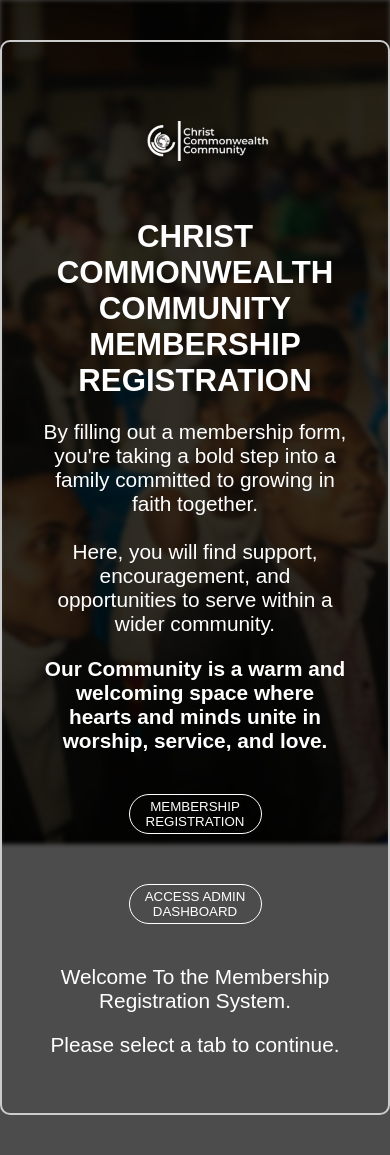
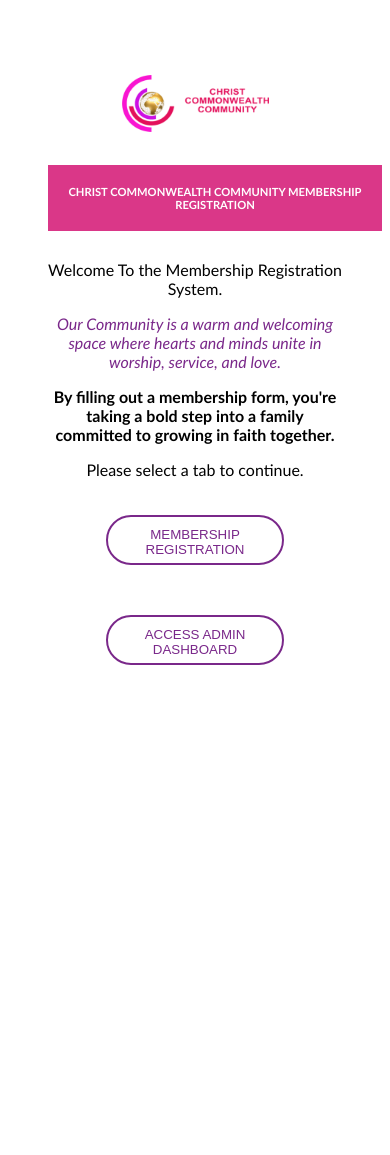
Before and after one commit to NanaAkua-Gayles/cc_database_system, a PHP site: page / in a window 390 px wide. After the commit the page ends 665 px from the top, so only its background shows below. Run offline with PHP 8.4, Linux system fonts and the light colour scheme.

Commit message:
"adjusted some files for a responsive design"

```diff
--- a/index.html
+++ b/index.html
@@ -3,22 +3,25 @@
 <head>
     <meta charset="UTF-8">
     <meta name="viewport" content="width=device-width, initial-scale=1.0">
-    <title>Christ Commonwealth Membership Registration</title>
+    <title>Christ Commonwealth Community Membership Registration</title>
     <link rel="stylesheet" href="style.css">
 </head>
 <body>
-    <div  class="bdBg"></div>
-    <div class="body-foreground">
     <div class="mrC">
-        <img src="cc-logo.PNG" class="whiteLogo">
+        <img src="coloredLogo.PNG" class="indexLogo">
     <h1 class="ih1">CHRIST COMMONWEALTH COMMUNITY MEMBERSHIP REGISTRATION</h1>
-    <p>By filling out a membership form, you're taking a bold step
-        into a family committed to growing in faith together. <br><br>Here,
-        you will find support, encouragement, and opportunities to serve
-        within a wider community.
-        <p><b>Our Community is a warm and welcoming space where hearts and minds
-            unite in worship, service, and love.</b></p>
-    </p>
+
+    <div>
+        <p>Welcome To the Membership Registration System. </p>
+
+        <p style="color: #7a288a; font-style: italic;">Our Community is a warm and welcoming space where hearts and minds
+        unite in worship, service, and love.</p>
+
+        <p><b>By filling out a membership form, you're taking a bold step
+            into a family committed to growing in faith together. </b></p>
+    </div>
+
+    <p>Please select a tab to continue.</p>
 
     <div class="bOptions">
         <button class="mR ">
@@ -29,8 +32,6 @@
             <a href="login.html" class="mrLink">ACCESS ADMIN DASHBOARD</a>
         </button>
     </div>
-    <p>Welcome To the Membership Registration System. </p>
-        <p>Please select a tab to continue.</p>
 </div>
 </div>
 </body>
--- a/overview.html
+++ b/overview.html
@@ -9,7 +9,7 @@
 
 <body>
     <header class="adminHeader">
-            <h2>General Admin Dashboard</h2>
+            <h2 class="ah1">Administrative View</h2>
             <input type="checkbox" id="menu-toggle" class="menu-toggle">
 <label for="menu-toggle" class="hamburger">
     <span class="bar"></span>
@@ -29,7 +29,7 @@
 
 <nav class="nav-links">
     <ul>
-        <li><a href="overview.html">OVERVIEW</a></li>
+        <li style="text-decoration: underline;"><a href="overview.html">OVERVIEW</a></li>
         <li><a href="members.html">MEMBERS</a></li>
         <li><a href="settings.html">SETTINGS</a></li>
         <li><a href="reports.html">REPORTS</a></li>
--- a/style.css
+++ b/style.css
@@ -1,45 +1,37 @@
-/* Css for mrform */
+/* Css for INDEX.HTML */
 body{
-    font-family: Arial, Helvetica, sans-serif;
-}
-.bdBg{
-    width: 100%;
-    position: fixed;
-    top: 0;
-    left: 0;
-    right: 0;
-    bottom: 0;
-    background-image: url(bg2.JPG);
-    background-position: center;
-    background-size: cover;
-    background-repeat: no-repeat;
-    position: center;
-    filter: blur(2px);
-    z-index: 0;
-}
-.body-foreground{
-    width: 100%s;
-    position: absolute;
-    top: 0;
-    left: 0;
-    right: 0;
-    background-color: rgba(0,0,0,0.7);
-    color: white;
-    text-align: center;
-    font-size: 1.4em;
+    font-family: calibri;
+    font-size: 1em;
 }
 .mrC{
     max-width: 700px;
     height: auto;
     margin: 40px auto;
     padding: 35px 40px;
-    border-radius: 10px;
-    border: 2px solid #ccc;
+    align-items: center;
+    justify-content: center;
+    text-align: center;
+    border: none;
+    font-size: 1.3em;
 }
-.whiteLogo{
-    width: 600px;
-    margin-bottom: -37%;
-    margin-top: -25%;
+.ih1{
+    position: relative;
+    width: 100%;
+    height: auto;
+    padding: 20px;
+    text-align: center;
+    margin-top: 10%;
+    margin-bottom: 10%;
+    background-color: #da3788;
+    color: white;
+    font-size: 1.5em;
+}
+.indexLogo{
+    position: relative;
+    width: 40%;
+    height: auto;
+    align-items: center;
+    justify-content: center;
 }
 .bOptions{
     display: flex;
@@ -53,25 +45,29 @@ body{
 .mR{
     width: 50%;
     height: 40px;
-    pad: 20px;
+    padding: 10px;
     border-radius: 30px;
-    border: 1px solid #fff;
+    text-align: center;
+    border: 2px solid #7a288a;
     background: none;
 }
 .mrLink{
-    color: #fff;
+    color: #7a288a;
     text-decoration: none;
 }
 @media (max-width: 768px) {
-    .body-foreground{
-        font-size: 1.3em;
+    .ih1{
+        font-size: 0.7em;
     }
-    .ih1{
-        font-size: 1.5em;
+    .indexLogo{
+        width: 50%;
     }
-    .whiteLogo{
-        width: 300px;
-        margin-bottom: -35%;
+    .mR{
+        width: 70%;
+        height: 50px;
+    }
+    .mrC{
+        font-size: 1em;
     }
 }
 
```
Also changed, not shown: other parts of style.css (+29 -18 lines), member.php (+15 -44 lines), membershipForm.html (+25 -78 lines).
